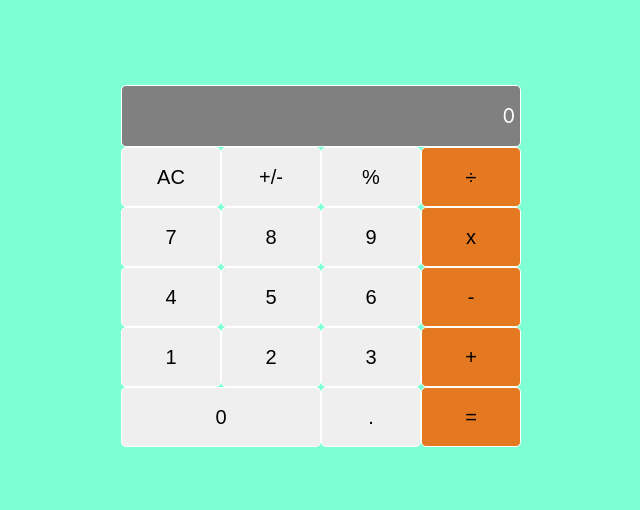
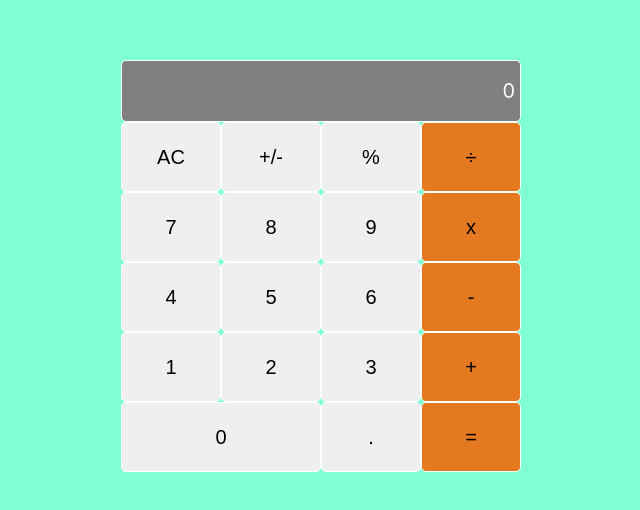
Before and after one commit to Fahim-Khan-P/math-magician-1, a React (Create React App) app: page /calculator in a window 1280 px wide. Shown: the part 134-644 px from the top of the page, without its empty margins (319-959 px from the left). Built offline with nearby package versions, Linux system fonts and the light colour scheme.

Commit message:
incresae calculator height

```diff
--- a/src/components/calculator.css
+++ b/src/components/calculator.css
@@ -23,7 +23,7 @@ body {
   display: grid;
   grid-template-columns: 1fr 1fr 1fr 1fr;
   width: 400px;
-  height: 300px;
+  height: 350px;
   cursor: pointer;
   background-color: aquamarine;
 }
```
